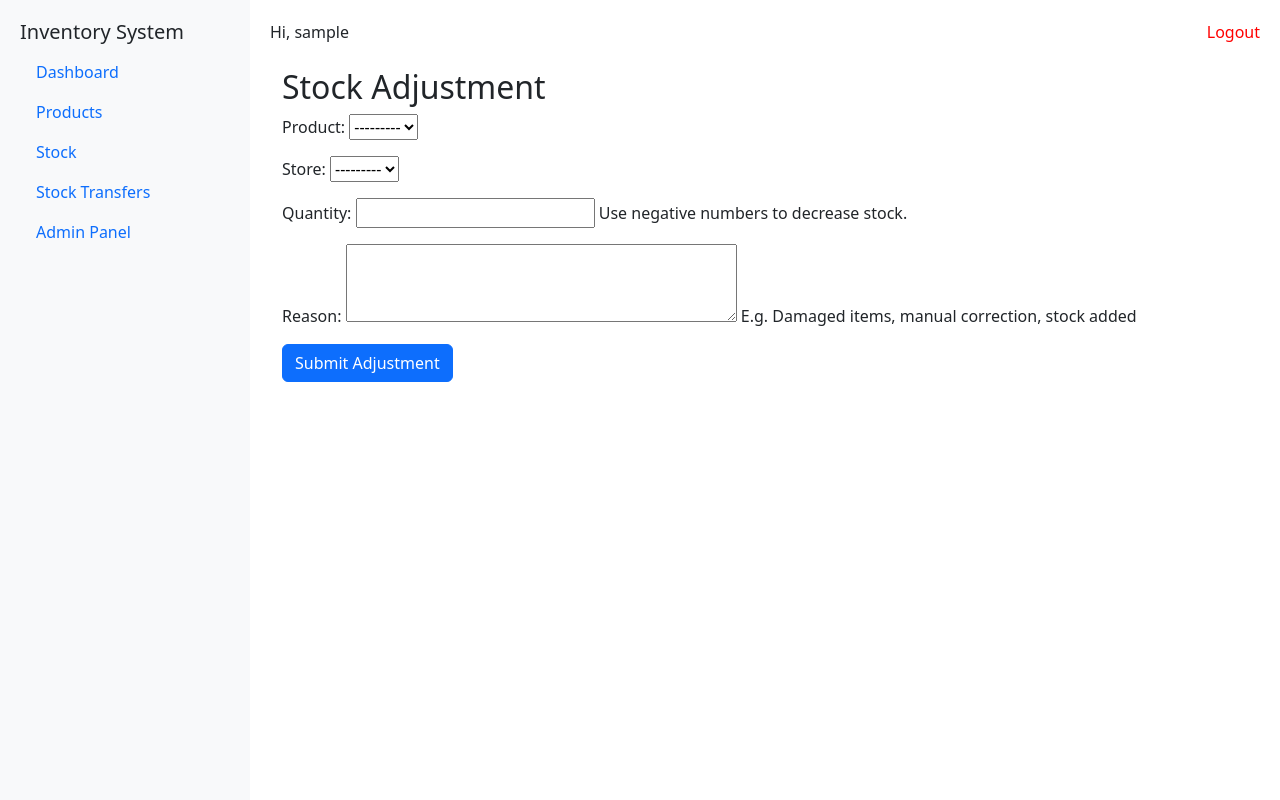
After one commit to nazinamu66/ERP-Inventory-Management, a Django app: page /dashboard/stock-adjustment/ in a window 1280 px wide. The commit adds this page. Run offline with Django 5.2, Linux system fonts and the light colour scheme; the visitor is signed in with stand-in values (Sample User, id 1); data that the repository does not hold is empty; some libraries are stand-ins or nearby versions.

Commit message:
Added Stock adjustment

```diff
--- a/inventory/forms.py
+++ b/inventory/forms.py
@@ -1,6 +1,33 @@
 from django import forms
 from inventory.models import StockTransfer, Store, Item
+from .models import Product
+from .models import StockAdjustment
 
+from django import forms
+from .models import StockAdjustment, Product, Store
+
+class StockAdjustmentForm(forms.ModelForm):
+    class Meta:
+        model = StockAdjustment
+        fields = ['product', 'store', 'quantity', 'reason']
+        widgets = {
+            'reason': forms.Textarea(attrs={'rows': 3}),
+        }
+
+    def clean_quantity(self):
+        quantity = self.cleaned_data['quantity']
+        if quantity <= 0:
+            raise forms.ValidationError("Quantity must be a positive number.")
+        return quantity
+
+
+class ProductForm(forms.ModelForm):
+    class Meta:
+        model = Product
+        fields = ['name', 'sku', 'description', 'category', 'unit', 'quantity' ,'is_active']
+        widgets = {
+            'description': forms.Textarea(attrs={'rows': 3}),
+        }
 
 class StockTransferForm(forms.ModelForm):
     class Meta:
--- a/inventory/urls.py
+++ b/inventory/urls.py
@@ -1,9 +1,12 @@
 from django.urls import path
+from . import views
+from .views import product_create  # import the view
 from .views import (
     product_list,
     stock_list,
     stock_transfer_view,
-    stock_transfer_list_view  # ✅ NEW VIEW
+    stock_transfer_list_view,  # ✅ NEW VIEW
+    product_edit,
 )
 
 app_name = 'inventory'
@@ -13,4 +16,10 @@
     path('stocks/', stock_list, name='stock_list'),
     path('stock-transfer/', stock_transfer_view, name='stock_transfer'),
     path('stock-transfers/', stock_transfer_list_view, name='stock_transfer_list'),  # ✅ NEW ROUTE
+    path('products/add/', product_create, name='product_create'),  # ✅ add this
+    path('products/<int:pk>/edit/', product_edit, name='product_edit'),
+    path('products/<int:pk>/delete/', views.product_delete, name='product_delete'),
+    path('stock-adjustment/', views.stock_adjustment_create, name='stock_adjustment_create'),
+    path('stock-adjustments/', views.stock_adjustment_list, name='stock_adjustment_list'),
+
 ]
--- a/inventory/views.py
+++ b/inventory/views.py
@@ -1,22 +1,99 @@
+from django.contrib import messages
 from django.contrib.auth.decorators import login_required
-from .models import Product
-from .models import Stock
-from django.shortcuts import render, redirect
-from django.contrib import messages
+from django.shortcuts import get_object_or_404, redirect, render
+from django.db import transaction
+from django.http import HttpResponse, Http404
+
 from inventory.models import StockTransfer, Stock
 from inventory.forms import StockTransferForm
-from django.http import Http404
+from .forms import StockAdjustmentForm, ProductForm
+from .models import Product, Store, StockAdjustment
+
+
+@login_required
+def admin_dashboard(request):
+    return render(request, 'dashboard/admin.html')
+
+
+@login_required
+def manager_dashboard(request):
+    return render(request, 'dashboard/manager.html')
+
+
+@login_required
+def store_dashboard(request):
+    return render(request, 'dashboard/staff.html')
+
+
+@login_required
+def inventory_dashboard(request):
+    return render(request, 'dashboard/clerk.html')
+
+
+@login_required
+def sales_dashboard(request):
+    return render(request, 'dashboard/sales.html')
+
+
+@login_required
+def default_dashboard(request):
+    return render(request, 'dashboard/default.html')
+
+
+def product_list(request):
+    products = Product.objects.filter(is_active=True).order_by('-created_at')
+    return render(request, 'dashboard/product_list.html', {'products': products})
+
+
+def product_create(request):
+    if request.method == 'POST':
+        form = ProductForm(request.POST)
+        if form.is_valid():
+            form.save()
+            return redirect('inventory:product_list')
+    else:
+        form = ProductForm()
+    return render(request, 'dashboard/product_form.html', {'form': form, 'product': None})
+
+
+def product_edit(request, pk):
+    product = get_object_or_404(Product, pk=pk)
+    if request.method == 'POST':
+        form = ProductForm(request.POST, instance=product)
+        if form.is_valid():
+            form.save()
+            return redirect('inventory:product_list')
+    else:
+        form = ProductForm(instance=product)
+    return render(request, 'dashboard/product_form.html', {'form': form, 'product': product})
+
+
+def product_delete(request, pk):
+    product = get_object_or_404(Product, pk=pk)
+    if request.method == 'POST':
+        product.delete()
+        messages.success(request, 'Product deleted successfully.')
+        return redirect('inventory:product_list')
+    return render(request, 'dashboard/product_confirm_delete.html', {'product': product})
+
+
+def stock_list(request):
+    stocks = Stock.objects.select_related('store', 'product')
+    return render(request, 'dashboard/stock_list.html', {'stocks': stocks})
+
 
 @login_required
 def stock_transfer_list_view(request):
-    if request.user.is_superuser or request.user.can_view_transfers:
-        transfers = StockTransfer.objects.select_related(
-            'item', 'source_store', 'destination_store'
-        ).order_by('-id')  # newest first
+    if not getattr(request.user, 'can_view_transfers', False):
+        messages.error(request, "You do not have permission to view stock transfers.")
+        return redirect('dashboard')
 
-        return render(request, 'dashboard/stock_transfer_list.html', {'transfers': transfers})
-    else:
-        raise Http404("You are not authorized to view this page.")
+    transfers = StockTransfer.objects.select_related(
+        'item', 'source_store', 'destination_store'
+    ).order_by('-id')
+
+    return render(request, 'dashboard/stock_transfer_list.html', {'transfers': transfers})
+
 
 @login_required
 def stock_transfer_view(request):
@@ -39,64 +116,97 @@
                 messages.error(request, 'Insufficient stock in source store.')
                 return render(request, 'dashboard/stock_transfer.html', {'form': form})
 
-            # Decrease stock from source
-            source_stock.quantity -= quantity
-            source_stock.save()
+            try:
+                with transaction.atomic():
+                    source_stock.quantity -= quantity
+                    source_stock.save()
 
-            # Increase stock in destination
-            if destination_stock:
-                destination_stock.quantity += quantity
-                destination_stock.save()
-            else:
-                destination_stock = Stock.objects.create(
-                    product=item,
-                    store=destination_store,
-                    quantity=quantity
-                )
+                    if destination_stock:
+                        destination_stock.quantity += quantity
+                        destination_stock.save()
+                    else:
+                        Stock.objects.create(
+                            product=item,
+                            store=destination_store,
+                            quantity=quantity
+                        )
 
-            # Save the transfer record
-            StockTransfer.objects.create(
-                item=item,
-                source_store=source_store,
-                destination_store=destination_store,
-                quantity=quantity
-            )
+                    StockTransfer.objects.create(
+                        item=item,
+                        source_store=source_store,
+                        destination_store=destination_store,
+                        quantity=quantity
+                    )
 
-            messages.success(request, 'Stock transferred successfully!')
-            return redirect('inventory:stock_transfer')
+                messages.success(request, 'Stock transferred successfully!')
+                return redirect('inventory:stock_transfer')
+            except Exception as e:
+                messages.error(request, f"Error during transfer: {e}")
+
     else:
         form = StockTransferForm()
 
     return render(request, 'dashboard/stock_transfer.html', {'form': form})
 
-def product_list(request) :
-    products = Product.objects.all()
-    return render(request, 'dashboard/product_list.html', {'products': products})
-
-def stock_list(request):
-    stocks =Stock.objects.select_related('store' , 'product')
-    return render(request, 'dashboard/stock_list.html', {'stocks': stocks})
 
 @login_required
-def admin_dashboard(request):
-    return render(request, 'dashboard/admin.html')
+@login_required
+def stock_adjustment_create(request):
+    if request.method == 'POST':
+        form = StockAdjustmentForm(request.POST)
+        if form.is_valid():
+            store = form.cleaned_data['store']
+            product = form.cleaned_data['product']
+            quantity = form.cleaned_data['quantity']
+            reason = form.cleaned_data['reason']
+            adjustment_type = 'add' if quantity > 0 else 'subtract'
+
+            # Get stock record
+            stock_entry = Stock.objects.filter(product=product, store=store).first()
+            if not stock_entry:
+                messages.error(request, "No stock entry for this product in the selected store.")
+                return redirect('inventory:stock_adjustment_create')
+
+            store_stock = stock_entry.quantity
+
+            if adjustment_type == 'subtract' and store_stock < quantity:
+                messages.error(request, "Insufficient stock in the selected store.")
+                return redirect('inventory:stock_adjustment_create')
+
+            try:
+                with transaction.atomic():
+                    adjustment = StockAdjustment.objects.create(
+                        store=store,
+                        product=product,
+                        quantity=quantity,
+                        reason=reason,
+                        adjustment_type=adjustment_type
+                    )
+
+                    # Update store stock
+                    new_quantity = store_stock + quantity if adjustment_type == 'add' else store_stock - quantity
+                    stock_entry.quantity = new_quantity
+                    stock_entry.save()
+
+                    # Update product total quantity
+                    product.total_quantity += quantity if adjustment_type == 'add' else -quantity
+                    product.save()
+
+                messages.success(request, "Stock adjustment successfully recorded!")
+                return redirect('stock_adjustment_list')
+
+            except Exception as e:
+                messages.error(request, f"An error occurred: {e}")
+                return redirect('inventory:stock_adjustment_create')
+    else:
+        form = StockAdjustmentForm()
+        form.fields['product'].queryset = Product.objects.all()
+        form.fields['store'].queryset = Store.objects.all()
+
+    return render(request, 'dashboard/stock_adjustment_form.html', {'form': form})
+
 
 @login_required
-def manager_dashboard(request):
-    return render(request, 'dashboard/manager.html')
-
-@login_required
-def store_dashboard(request):
-    return render(request, 'dashboard/staff.html')
-
-@login_required
-def inventory_dashboard(request):
-    return render(request, 'dashboard/clerk.html')
-
-@login_required
-def sales_dashboard(request):
-    return render(request, 'dashboard/sales.html')
-
-@login_required
-def default_dashboard(request):
-    return render(request, 'dashboard/default.html')
+def stock_adjustment_list(request):
+    # Placeholder
+    return HttpResponse("Stock Adjustment List Coming Soon")
--- a/templates/dashboard/base.html
+++ b/templates/dashboard/base.html
@@ -5,22 +5,63 @@
     <title>{% block title %}Dashboard{% endblock %}</title>
     <link rel="stylesheet" href="https://cdn.jsdelivr.net/npm/bootstrap@5.3.3/dist/css/bootstrap.min.css">
     <style>
-        body { padding: 20px; }
-        .nav { margin-bottom: 20px; }
+        body {
+            display: flex;
+            min-height: 100vh;
+        }
+
+        .sidebar {
+            width: 250px;
+            background-color: #f8f9fa;
+            padding: 20px;
+        }
+
+        .main {
+            flex-grow: 1;
+            padding: 20px;
+        }
+
+        .sidebar .nav-link.active {
+            font-weight: bold;
+        }
+
+        .top-nav {
+            display: flex;
+            justify-content: space-between;
+            align-items: center;
+            margin-bottom: 20px;
+        }
+
+        .logout-link {
+            color: red;
+            text-decoration: none;
+        }
     </style>
 </head>
 <body>
-    <nav class="nav justify-content-between">
-        <div>
-            <a class="nav-link active" href="#">Inventory System</a>
+    <div class="sidebar">
+        <h5>Inventory System</h5>
+        <nav class="nav flex-column">
+            <a class="nav-link" href="{% url 'store_dashboard' %}">Dashboard</a>
+            <a class="nav-link" href="{% url 'inventory:product_list' %}">Products</a>
+            <a class="nav-link" href="{% url 'inventory:stock_list' %}">Stock</a>
+
+            {% if request.user.can_view_transfers or request.user.is_superuser %}
+                <a class="nav-link" href="{% url 'inventory:stock_transfer_list' %}">Stock Transfers</a>
+            {% endif %}
+
+            {% if request.user.is_superuser %}
+                <a class="nav-link" href="{% url 'admin:index' %}">Admin Panel</a>
+            {% endif %}
+        </nav>
+    </div>
+
+    <div class="main">
+        <div class="top-nav">
+            <span>Hi, {{ request.user.username }}</span>
+            <a href="{% url 'logout' %}" class="logout-link">Logout</a>
         </div>
-        <div>
-            <span class="nav-link">Hi, {{ request.user.username }}</span>
-            <a class="nav-link text-danger" href="{% url 'logout' %}">Logout</a>
-        </div>
-    </nav>
 
-    <div class="container">
         {% block content %}
         <!-- Dashboard content goes here -->
         {% endblock %}
--- /dev/null
+++ b/templates/dashboard/stock_adjustment_form.html
@@ -0,0 +1,14 @@
+{% extends "dashboard/base.html" %}
+
+{% block title %}Adjust Stock{% endblock %}
+
+{% block content %}
+  <div class="container mt-4">
+    <h2>Stock Adjustment</h2>
+    <form method="post" action="{% url 'inventory:stock_adjustment_create' %}">
+        {% csrf_token %}
+      {{ form.as_p }}
+      <button type="submit" class="btn btn-primary">Submit Adjustment</button>
+    </form>
+  </div>
+{% endblock %}
```
Also changed, not shown: FOLDER_STRUCTURE.md (+30 -3 lines), inventory/models.py (+16 -6 lines), templates/dashboard/product_confirm_delete.html (added, +15 -0 lines), templates/dashboard/product_form.html (added, +18 -0 lines), templates/dashboard/product_list.html (+34 -12 lines), templates/dashboard/stock_list.html (+9 -7 lines), inventory/migrations/0006_product_quantity.py (added), inventory/migrations/0007_stockadjustment.py (added), inventory/migrations/0008_stockadjustment_store.py (added), inventory/migrations/0009_product_total_quantity_alter_stockadjustment_store.py (added).
